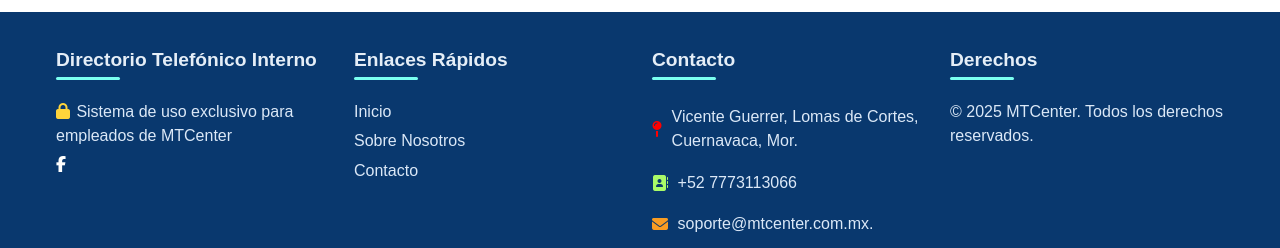
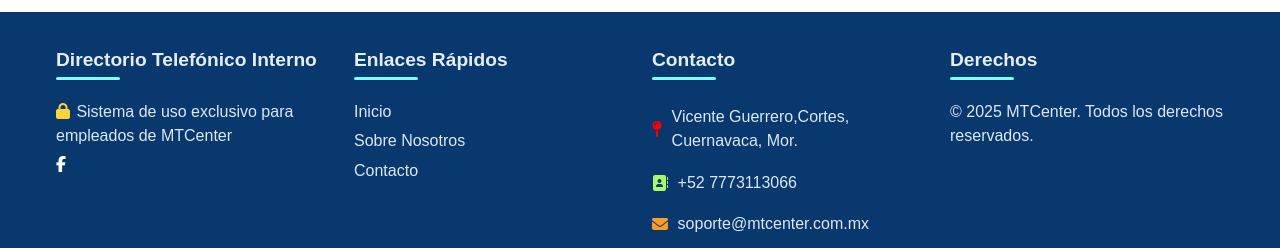
Before and after one commit to Dieguithox/directorio-mtcenter, a PHP site: page /estadia/ in a window 1280 px wide. Shown: the part 1249-1497 px from the top of the page. Run offline with PHP 8.4, Linux system fonts and the light colour scheme; some libraries are stand-ins or nearby versions.

Commit message:
Correcición de footer

```diff
--- a/View/layout/footer.php
+++ b/View/layout/footer.php
@@ -28,7 +28,7 @@
         <div class="contact-info">
           <div class="contact-item">
             <i class="fa-solid fa-map-pin" style="color: #ff0000ff;"></i>
-            <p>Vicente Guerrer, Lomas de Cortes, Cuernavaca, Mor.</p>
+            <p>Vicente Guerrero,Cortes, Cuernavaca, Mor.</p>
           </div>
           <div class="contact-item">
             <i class="fa-solid fa-address-book" style="color: #a9fa68ff;"></i>
@@ -36,7 +36,7 @@
           </div>
           <div class="contact-item">
             <i class="fas fa-envelope" style="color: #f89c23ff;"></i>
-            <p>soporte@mtcenter.com.mx.</p>
+            <p>soporte@mtcenter.com.mx</p>
           </div>
         </div>
       </div>
```
